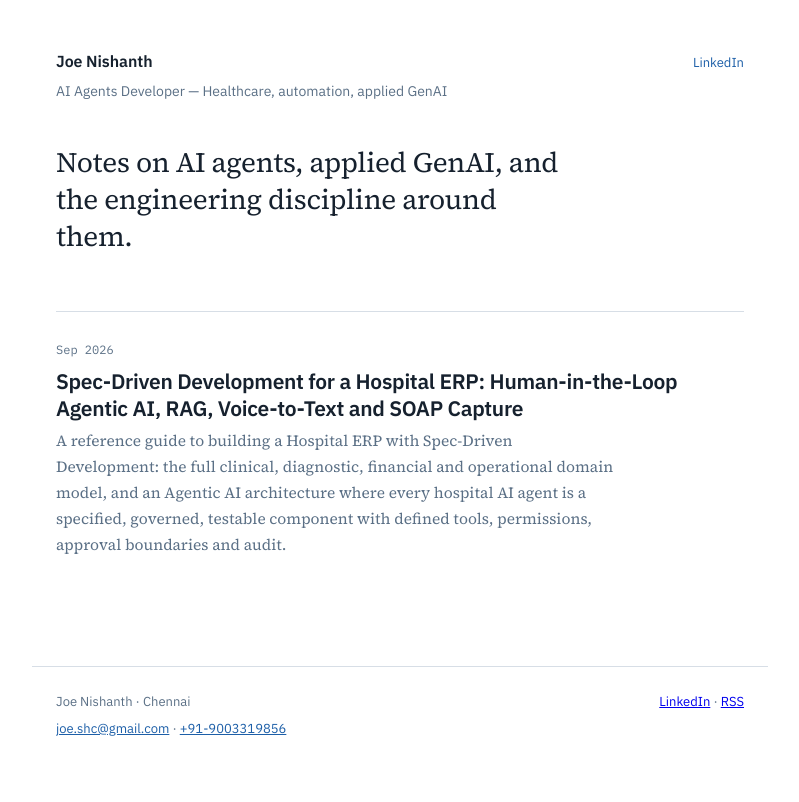
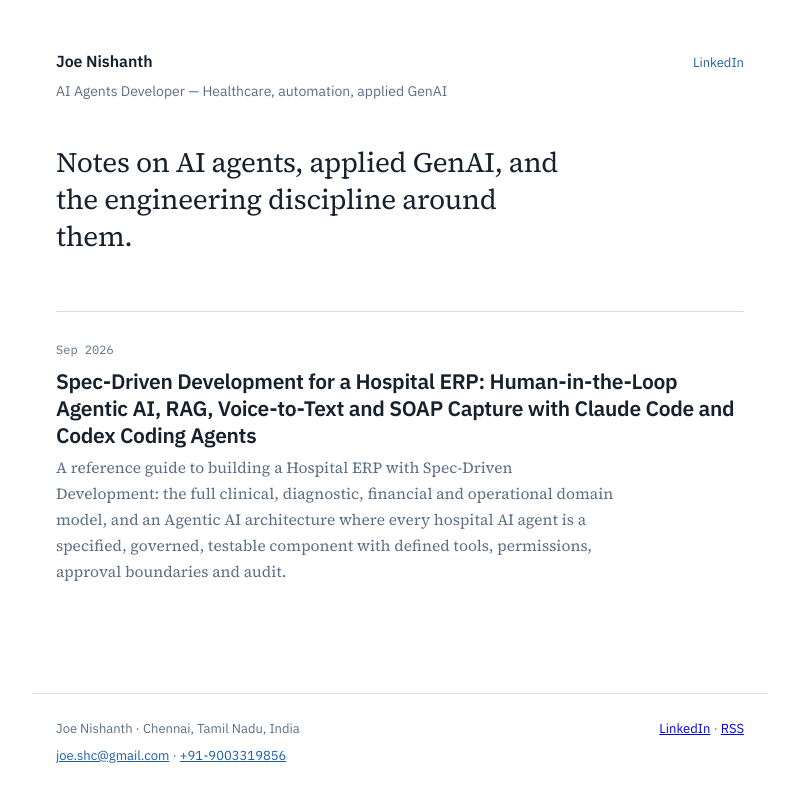
Before and after one commit to joeshc/AI-SDLC-SDD, a Jekyll site: the page built from index.md, in a window 1280 px wide. Shown: the top 802 px of the page, without its empty margins (240-1039 px from the left). Built offline with Jekyll 4.4.1, drawn with Linux system fonts in a browser that asks for light colours.

Commit message:
Extend the title with the coding agents, and the footer location
Title now names the coding agents the workflow uses:

  ... and SOAP Capture with Claude Code and Codex Coding Agents

Two edits to the supplied wording: "Claude Code,Codex" gains the missing
space, and the comma becomes "and" so the tail reads as a list rather than
breaking mid-way. Capitalisation follows the rest of the title.

Section 41 already covers Claude Code, Codex and Cursor, so the title is
supported by the article's content.

Footer location expands to "Chennai, Tamil Nadu, India", using the state's
standard two-word spelling.

The URL is unaffected — the post sets an explicit slug, so it stays at
/blog/spec-driven-development-hospital-erp/ with the canonical tag
unchanged. Verified against the build.

Co-Authored-By: Claude Opus 5 <noreply@anthropic.com>
Claude-Session: https://claude.ai/code/session_018dWwf3jCxy9SZkS1FRbNni

```diff
--- a/_layouts/default.html
+++ b/_layouts/default.html
@@ -36,7 +36,7 @@
 
   <footer class="footer">
     <div class="footer__identity">
-      <p>{{ site.author }} · Chennai</p>
+      <p>{{ site.author }} · Chennai, Tamil Nadu, India</p>
       <p class="footer__contact">
         <a href="mailto:joe.shc@gmail.com">joe.shc@gmail.com</a>
         <span aria-hidden="true"> · </span>
--- a/_posts/2026-09-13-spec-driven-development-hospital-erp.md
+++ b/_posts/2026-09-13-spec-driven-development-hospital-erp.md
@@ -1,6 +1,6 @@
 ---
 layout: post
-title: "Spec-Driven Development for a Hospital ERP: Human-in-the-Loop Agentic AI, RAG, Voice-to-Text and SOAP Capture"
+title: "Spec-Driven Development for a Hospital ERP: Human-in-the-Loop Agentic AI, RAG, Voice-to-Text and SOAP Capture with Claude Code and Codex Coding Agents"
 subtitle: "Clear specs. Smarter development. Better healthcare."
 description: "A reference guide to building a Hospital ERP with Spec-Driven Development: the full clinical, diagnostic, financial and operational domain model, and an Agentic AI architecture where every hospital AI agent is a specified, governed, testable component with defined tools, permissions, approval boundaries and audit."
 date: 2026-09-13
```
